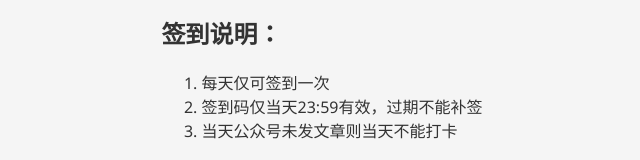
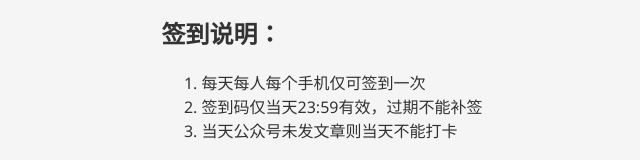
Before and after one commit to poboll/xxrksign, a website: page public/index.html in a window 1280 px wide. Shown: the part 381-541 px from the top of the page, without its empty margins (318-958 px from the left). Drawn offline with Linux system fonts and the light colour scheme.

Commit message:
Add files via upload

```diff
--- a/public/index.html
+++ b/public/index.html
@@ -101,7 +101,7 @@
 <div id="instructions">
     <h2>签到说明：</h2>
     <ol>
-        <li>每天仅可签到一次</li>
+        <li>每天每人每个手机仅可签到一次</li>
         <li>签到码仅当天23:59有效，过期不能补签</li>
         <li>当天公众号未发文章则当天不能打卡</li>
     </ol>
```
